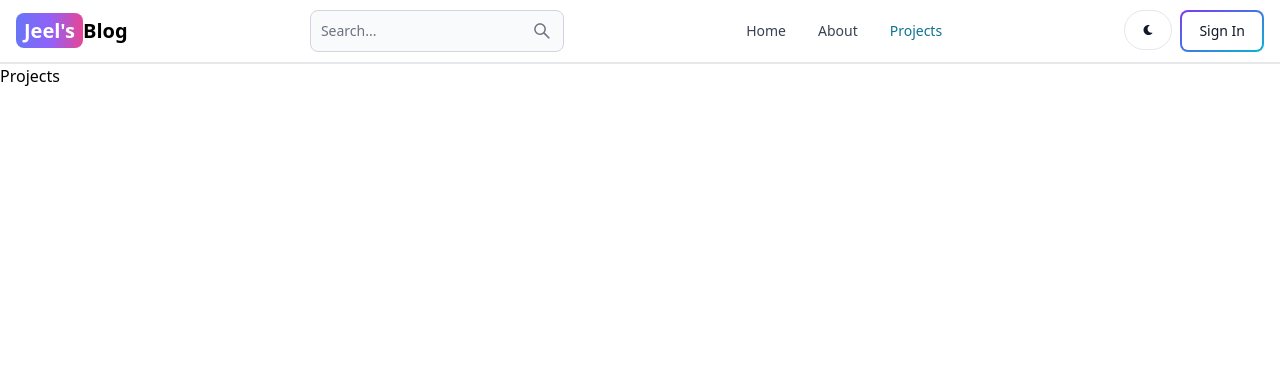
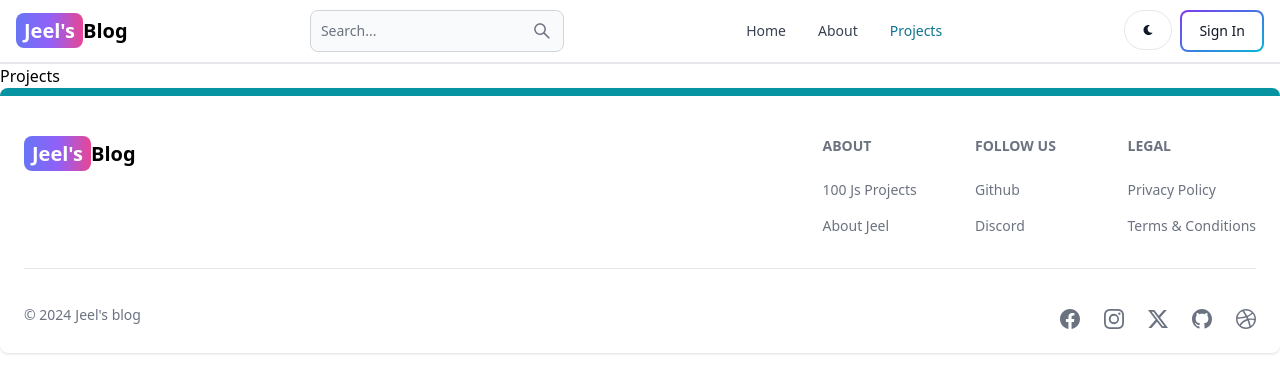
Before and after one commit to jeel105512/MERN-Blog, a React (Vite) app in the folder client/: page /projects in a window 1280 px wide. Shown: the top 392 px of the page. Built offline with nearby package versions, Linux system fonts and the light colour scheme.

Commit message:
added footer component

```diff
--- a/client/src/App.jsx
+++ b/client/src/App.jsx
@@ -6,6 +6,7 @@
 import Dashboard from "./pages/Dashboard.jsx";
 import Projects from "./pages/Projects.jsx";
 import Header from "./components/Header/Header.jsx";
+import Footer from "./components/Footer/Footer.jsx";
 
 export default function App() {
   return (
@@ -19,6 +20,7 @@
         <Route path="/dashboard" element={<Dashboard />} />
         <Route path="/projects" element={<Projects />} />
       </Routes>
+      <Footer />
     </Router>
   )
 }
--- /dev/null
+++ b/client/src/components/Footer/Footer.jsx
@@ -0,0 +1,66 @@
+import { Footer } from 'flowbite-react';
+import { Link } from 'react-router-dom';
+import { BsFacebook, BsInstagram, BsTwitterX, BsGithub, BsDribbble } from "react-icons/bs";
+
+export default function FooterComponent() {
+    return (
+        <Footer container className='border-t-8 border-teal-500'>
+            <div className="w-full max-w-7xl mx-auto">
+                <div className="grid w-full justify-between sm:flex md:grid-cols-1">
+                    <div className="mt-5">
+                        <Link to="/" className="self-center whitespace-nowrap text-lg sm:text-xl font-semibold dark:text-white">
+                            <span className="px-2 py-1 text-white bg-gradient-to-r from-indigo-500 via-purple-500 to-pink-500 rounded-lg">Jeel's</span>
+                            Blog
+                        </Link>
+                    </div>
+                    <div className="grid grid-cols-2 gap-8 mt-4 sm:grid-cols-3 sm:gap-6">
+                        <div>
+                            <Footer.Title title='About' />
+                            <Footer.LinkGroup col>
+                                <Footer.Link href='https://www.100jsprojects.com' target='_blank' rel='noopener noreferrer'>
+                                    100 Js Projects
+                                </Footer.Link>
+                                <Footer.Link href='/about' target='_blank' rel='noopener noreferrer'>
+                                    About Jeel
+                                </Footer.Link>
+                            </Footer.LinkGroup>
+                        </div>
+                        <div>
+                            <Footer.Title title='Follow us' />
+                            <Footer.LinkGroup col>
+                                <Footer.Link href='https://www.github.com/jeel105512' target='_blank' rel='noopener noreferrer'>
+                                    Github
+                                </Footer.Link>
+                                <Footer.Link href='#' target='_blank' rel='noopener noreferrer'>
+                                    Discord
+                                </Footer.Link>
+                            </Footer.LinkGroup>
+                        </div>
+                        <div>
+                            <Footer.Title title='Legal' />
+                            <Footer.LinkGroup col>
+                                <Footer.Link href='#' target='_blank' rel='noopener noreferrer'>
+                                    Privacy Policy
+                                </Footer.Link>
+                                <Footer.Link href='#' target='_blank' rel='noopener noreferrer'>
+                                    Terms &amp; Conditions
+                                </Footer.Link>
+                            </Footer.LinkGroup>
+                        </div>
+                    </div>
+                </div>
+                <Footer.Divider />
+                <div className="w-full sm:flex sm:items-center sm:justify-between">
+                    <Footer.Copyright href='#' by="Jeel's blog" year={new Date().getFullYear()} />
+                    <div className='flex gap-6 mt-4 sm:mt-2 sm:justify-center'>
+                        <Footer.Icon href='#' icon={BsFacebook} />
+                        <Footer.Icon href='#' icon={BsInstagram} />
+                        <Footer.Icon href='#' icon={BsTwitterX} />
+                        <Footer.Icon href='https://www.github.com/jeel105512' icon={BsGithub} />
+                        <Footer.Icon href='#' icon={BsDribbble} />
+                    </div>
+                </div>
+            </div>
+        </Footer>
+    )
+}
```
